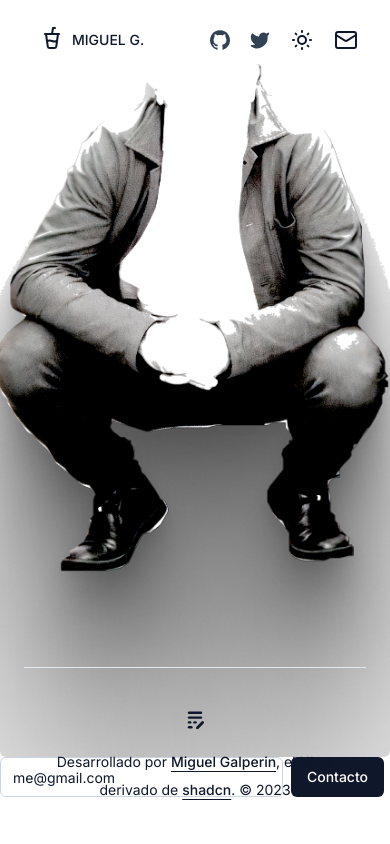
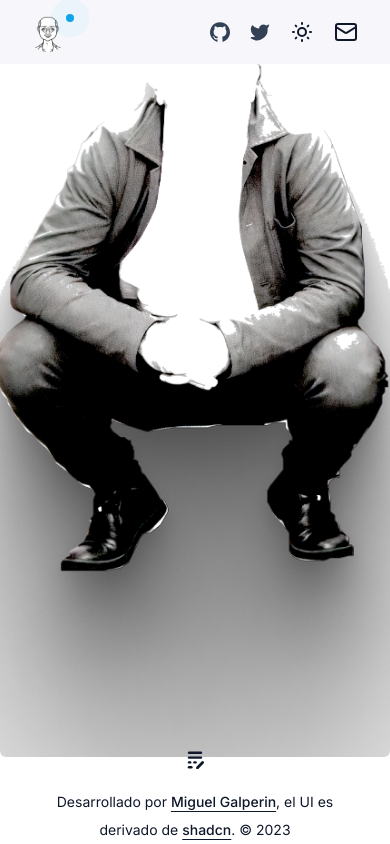
Before and after one commit to MiguelGalp/miPortfolio, a Next.js app: page / in a window 390 px wide. Built offline with nearby package versions, Linux system fonts and the light colour scheme; what tailwind-dracula, tailwind-gradient-mask-image would draw is missing.

Commit message:
corrections mobile and stuff

```diff
--- a/components/cover_image.tsx
+++ b/components/cover_image.tsx
@@ -1,23 +1,14 @@
-"use client"
+import Image from "next/image";
+import sin_cabeza from "../public/sin_cabeza_blanco.png";
+import { AspectRatio } from "@/components/ui/aspect-ratio";
 
-import Image from "next/image"
-import Copia_de_Cagando_lg from '../public/Copia_de_Cagando_lg.png'
-import sin_cabeza from '../public/sin_cabeza_blanco.png'
-import { AspectRatio } from "@/components/ui/aspect-ratio"
-import ContactForm from "@/components/contact_form"
+
 
 export function CoverImage() {
   return (
-    <><AspectRatio ratio={9 / 16} className="bg-dracula-aro-50 dark:bg-dracula-aro-900 sm:-mt-16 md:-mt-36 md:mr-50 lg:mr-56 max-w-[1104px] gradient-mask-b-10">
-      <Image
-        src={sin_cabeza}
-        alt="Photo by Alvaro Pinot"
-        fill
-        className="rounded-md object-cover" />
-    </AspectRatio>
-    <div>
-        <ContactForm />
-      </div>
-      </>
-    )
+      <AspectRatio ratio={9 / 16} className="bg-dracula-aro-50 dark:bg-dracula-aro-900 sm:-mt-16 md:-mt-36 md:mr-50 lg:mr-56 max-w-[1104px] gradient-mask-b-10">
+        <Image src={sin_cabeza} alt="Foto de Galperin" fill className="rounded-md object-cover" />
+      </AspectRatio>
+
+  );
 }
--- /dev/null
+++ b/components/demo_indicator.tsx
@@ -0,0 +1,18 @@
+import { cn } from "@/lib/utils"
+import React from "react";
+
+interface DemoIndicatorProps extends React.HTMLAttributes<HTMLSpanElement> {}
+
+export const DemoIndicator: React.FC<DemoIndicatorProps> = ({ className }) => {
+  return (
+    <span
+      className={cn(
+        "absolute top-1 right-0 flex h-5 w-5 motion-reduce:animate-bounce items-center justify-center",
+        className
+      )}
+    >
+      <span className="absolute inline-flex h-full w-full animate-ping rounded-full bg-sky-400 opacity-75" />
+      <span className="relative inline-flex h-2 w-2 rounded-full bg-sky-500" />
+    </span>
+  );
+};
--- a/components/dropdown_menu.tsx
+++ b/components/dropdown_menu.tsx
@@ -58,7 +58,7 @@ import {
 } from "@/components/ui/navigation-menu"
 
 import { Avatar, AvatarFallback, AvatarImage } from "@/components/ui/avatar"
-
+import { DemoIndicator } from "./demo_indicator"
 
 export function Dropdown_menu() {
   return (
@@ -73,7 +73,7 @@ export function Dropdown_menu() {
   <AvatarFallback>CN</AvatarFallback>
 </Avatar>
 
-
+<DemoIndicator className="left-10 -mt-3" />
         </Button>
       </DropdownMenuTrigger>
       <DropdownMenuContent className="w-56">
@@ -195,8 +195,8 @@ export function Dropdown_menu() {
                                     Miss-Subtítulos
                                   </div>
                                   <p className="text-sm leading-tight  text-slate-600">
-                                    Generación de subtítulos
-                                    automatizado con IA, desarrollo de
+                                    SaaS para subtítulos
+                                    automatizados con IA, desarrollo de
                                     Front y Backend
                                   </p>
                                 </a>
--- a/components/dropdown_mobile.tsx
+++ b/components/dropdown_mobile.tsx
@@ -40,13 +40,25 @@ import {
 } from "@/components/ui/dropdown-menu"
 
 import { siteConfig } from "@/config/site"
+import { DemoIndicator } from "./demo_indicator"
+import { Avatar, AvatarImage, AvatarFallback } from "./ui/avatar"
 
 export function Dropdown_mobile(){
     return(
         <DropdownMenu>
         <DropdownMenuTrigger asChild>
-          <Button variant="ghost" className="-mr-6 md:hidden"><CupSoda className="mr-2 mb-1 h-6 w-6" />MIGUEL G.</Button>
-        </DropdownMenuTrigger>
+        <Button
+          variant="ghost"
+          className="p-2 relative right-1 bottom-0"
+        >
+          <Avatar>
+  <AvatarImage src="/AvatarMaker (1).png" className="" />
+  <AvatarFallback>CN</AvatarFallback>
+</Avatar>
+
+<DemoIndicator className="left-10 -mt-2" />
+        </Button>
+      </DropdownMenuTrigger>
         <DropdownMenuContent className="w-40">
           <DropdownMenuLabel className="flex">Mis trabajos</DropdownMenuLabel>
           <DropdownMenuSeparator />
--- a/components/footer.tsx
+++ b/components/footer.tsx
@@ -6,10 +6,10 @@ export function SiteFooter() {
   const currentYear = new Date().getFullYear()
   return (
     <footer className="container fixed bottom-0 right-0 w-full">
-      <div className="flex  flex-col items-center justify-between gap-4 border-t border-t-slate-200 py-10 dark:border-t-slate-700 md:h-24 md:flex-row md:py-0">
+      <div className="flex  flex-col items-center justify-between gap-4 md:h-24 md:flex-row md:py-0">
         <div className="flex flex-col items-center gap-4 px-8 md:flex-row md:gap-2 md:px-0">
           <Icons.logo className="h-6 w-6" />
-          <p className="text-center text-sm leading-loose text-slate-900 dark:text-slate-400 md:text-left">
+          <p className="text-center text-sm leading-loose text-slate-900 dark:text-slate-100 md:text-left">
             Desarrollado por{" "}
             <a
               href={siteConfig.links.twitter}
--- a/components/site-header.tsx
+++ b/components/site-header.tsx
@@ -46,11 +46,12 @@ import {
 } from "lucide-react"
 
 import { Button } from "@/components/ui/button"
+import { DemoIndicator } from "./demo_indicator"
 
 export function SiteHeader() {
   return (
-    <header className="sticky top-2 z-40 max-w-[1320px] md:bg-transparent">
-      <div className="container flex h-16 items-center space-x-2 sm:justify-between sm:space-x-2">
+    <header className="sticky md:top-2 z-40 max-w-[1320px] md:bg-transparent sm:bg-slate-100">
+      <div className="container flex h-16 items-center space-x-2 sm:justify-between sm:space-x-2 md:bg-transparent bg-[#f7f7fb]">
         <MainNav items={siteConfig.mainNav}/>
         <Dropdown_menu/>
 
@@ -65,7 +66,7 @@ export function SiteHeader() {
                 className={buttonVariants({
                   size: "sm",
                   variant: "ghost",
-                  className: "text-slate-700 dark:text-slate-400",
+                  className: "text-slate-700 dark:text-slate-200",
                 })}
               >
                 <Icons.gitHub className="h-5 w-5" />
@@ -81,7 +82,7 @@ export function SiteHeader() {
                 className={buttonVariants({
                   size: "sm",
                   variant: "ghost",
-                  className: "text-slate-700 dark:text-slate-400",
+                  className: "text-slate-700 dark:text-slate-200",
                 })}
               >
                 <Icons.twitter className="h-5 w-5 fill-current" />
@@ -92,7 +93,7 @@ export function SiteHeader() {
             <DropdownMenu>
               <DropdownMenuTrigger asChild>
                 <Button variant="ghost" size="sm">
-                  <Mail className="hover:text-slate-900 dark:text-slate-400 dark:hover:text-slate-100" />
+                  <Mail className="hover:text-slate-900 dark:text-slate-200 dark:hover:text-slate-100" />
                   <span className="sr-only">Toggle theme</span>
                 </Button>
               </DropdownMenuTrigger>
--- a/components/theme-toggle.tsx
+++ b/components/theme-toggle.tsx
@@ -17,7 +17,7 @@ export function ThemeToggle() {
     <DropdownMenu>
       <DropdownMenuTrigger asChild>
         <Button variant="ghost" size="sm">
-          <Icons.sun className="hover:text-slate-900 dark:text-slate-400 dark:hover:text-slate-100" />
+          <Icons.sun className="hover:text-slate-900 dark:text-slate-200 dark:hover:text-slate-100" />
           <span className="sr-only">Toggle theme</span>
         </Button>
       </DropdownMenuTrigger>
```
